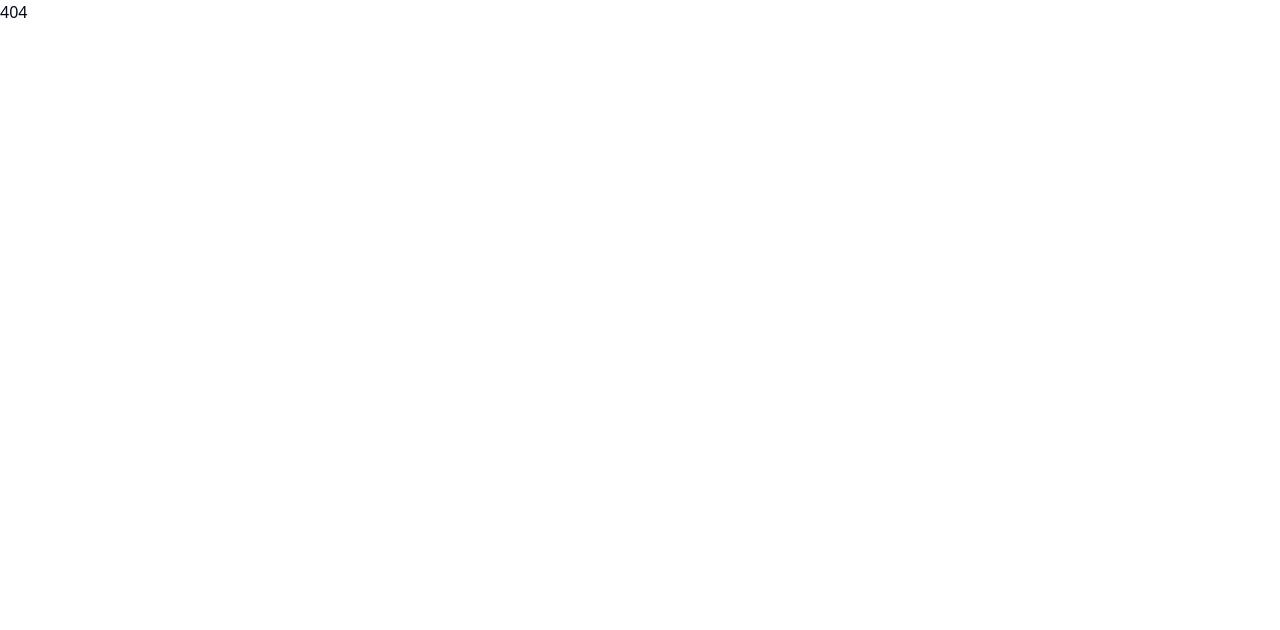
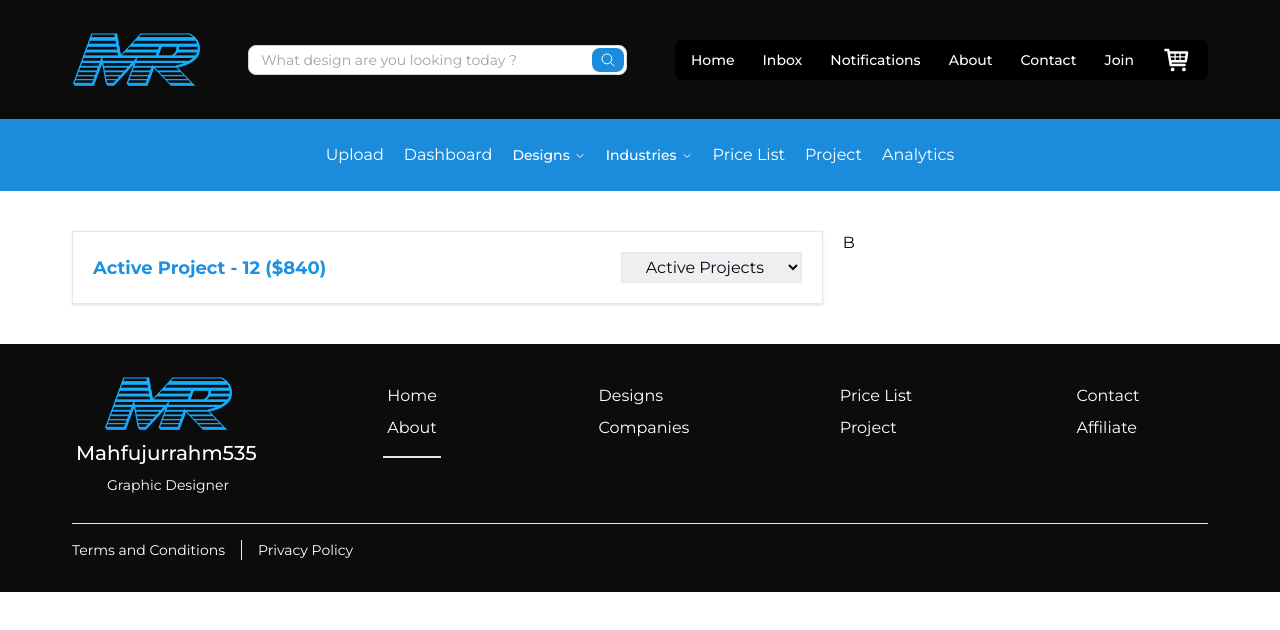
Before and after one commit to kaziahosunhabibripon/mrclient, a React (Vite) app: page /admin-dashboard in a window 1280 px wide. Before the commit this address had no page. Shown: the top 630 px of the page. Built offline with nearby package versions, Linux system fonts and the light colour scheme.

Commit message:
Added webPrimary color

```diff
--- a/index.html
+++ b/index.html
@@ -8,7 +8,7 @@
   <title>MR Projects</title>
 </head>
 
-<body>
+<body class="font-montserrat">
   <div id="root"></div>
   <script type="module" src="/src/main.jsx"></script>
 </body>
--- a/src/Pages/Authentication/AdminAuth/AdminLogin.jsx
+++ b/src/Pages/Authentication/AdminAuth/AdminLogin.jsx
@@ -1,11 +1,16 @@
+import { useGetAdminUserByEmailQuery } from '@/redux/features/adminUser/adminUserApi';
 import { loginUser } from '@/redux/features/users/userSlice';
 import React from 'react';
 import { useForm } from 'react-hook-form';
 import toast from 'react-hot-toast';
-import { useDispatch } from 'react-redux';
+import { useDispatch, useSelector } from 'react-redux';
 
 const AdminLogin = () => {
     const { register, handleSubmit, formState: { errors }, reset } = useForm();
+    const { email } = useSelector((state) => state.userSlice);
+    const {data: AdminUserData, isLoading} = useGetAdminUserByEmailQuery();
+
+    console.log(email);
 
     const dispatch = useDispatch();
 
--- /dev/null
+++ b/src/Pages/Dashboard/AdminDashboard/AdminDashboard.jsx
@@ -0,0 +1,42 @@
+import Container from '@/Pages/Shared/Container';
+import React from 'react';
+import { useForm } from 'react-hook-form';
+
+const AdminDashboard = () => {
+    const { register, handleSubmit } = useForm();
+
+    const onSubmit = (data) => {
+        console.log(data);
+    };
+
+    return (
+        <div className='my-10'>
+            <Container>
+                <div className='grid grid-cols-3 gap-5'>
+                    <div className='col-span-2'>
+                        {/* Search Bar Start */}
+                        <form onSubmit={handleSubmit(onSubmit)}>
+                            <div className='flex justify-between items-center border shadow p-5'>
+                                <h4 className='text-lg font-bold text-webPrimary'>Active Project - 12 ($840)</h4>
+
+                                {/* Select Option */}
+                                <select className='border outline-none px-5 py-1' {...register('projectStatus')}>
+                                    <option value="Active Projects">Active Projects</option>
+                                    <option value="Revision">Revision</option>
+                                    <option value="Ongoing">Ongoing</option>
+                                    <option value="Waiting">Waiting</option>
+                                    <option value="Delivered">Delivered</option>
+                                    <option value="Completed">Completed</option>
+                                    <option value="Canceled">Canceled</option>
+                                </select>
+                            </div>
+                        </form>
+                    </div>
+                    <div>B</div>
+                </div>
+            </Container>
+        </div>
+    );
+};
+
+export default AdminDashboard;
--- a/src/Pages/Dashboard/DashboardHome/DashboardHome.jsx
+++ /dev/null
@@ -1,12 +0,0 @@
-import Header from "@/pages/Shared/Header/Header";
-import React from "react";
-
-const DashboardHome = () => {
-  return (
-    <div>
-      <Header />
-    </div>
-  );
-};
-
-export default DashboardHome;
--- a/src/Routes/Routes.jsx
+++ b/src/Routes/Routes.jsx
@@ -4,6 +4,7 @@ import AdminAuth from "@/Pages/Authentication/AdminAuth/AdminAuth";
 import Authentication from "@/Pages/Authentication/Authentication";
 import BillingAddress from "@/Pages/BillingAddress/BillingAddress";
 import ChangePassword from "@/Pages/ChangePassword/ChangePassword";
+import AdminDashboard from "@/Pages/Dashboard/AdminDashboard/AdminDashboard";
 import Home from "@/Pages/Home/Home";
 import PrivacyPolicy from "@/Pages/PrivacyPolicy/PrivacyPolicy";
 import SocialMedia from "@/Pages/SocialMedia/SocialMedia";
@@ -65,6 +66,10 @@ const router = createBrowserRouter([
         element: <ChangePassword />,
       },
       {
+        path: "/admin-dashboard",
+        element: <AdminDashboard />
+      },
+      {
         path: "/categories",
         element: <Categories />,
       },
--- a/src/redux/features/adminUser/adminUserApi.js
+++ b/src/redux/features/adminUser/adminUserApi.js
@@ -10,6 +10,10 @@ const adminUserApi = baseApi.injectEndpoints({
       query: (id) => `/adminUsers/${id}`,
       providesTags: ["Base"],
     }),
+    getAdminUserByEmail: builder.query({
+      query: (email) => `/adminUsers/${email}`,
+      providesTags: ["Base"]
+    }),
     postAdminUser: builder.mutation({
       query: (data) => ({
         url: "/adminUsers",
@@ -21,4 +25,4 @@ const adminUserApi = baseApi.injectEndpoints({
   }),
 });
 
-export const { useGetAminUsersQuery, useGetAdminUserByIdQuery, usePostAdminUserMutation } = adminUserApi;
+export const { useGetAminUsersQuery, useGetAdminUserByIdQuery, usePostAdminUserMutation, useGetAdminUserByEmailQuery } = adminUserApi;
--- a/tailwind.config.js
+++ b/tailwind.config.js
@@ -22,6 +22,7 @@ module.exports = {
         garamond: ["Garamond"],
       },
       colors: {
+        webPrimary: '#1C91E4',
         border: "hsl(var(--border))",
         input: "hsl(var(--input))",
         ring: "hsl(var(--ring))",
```
